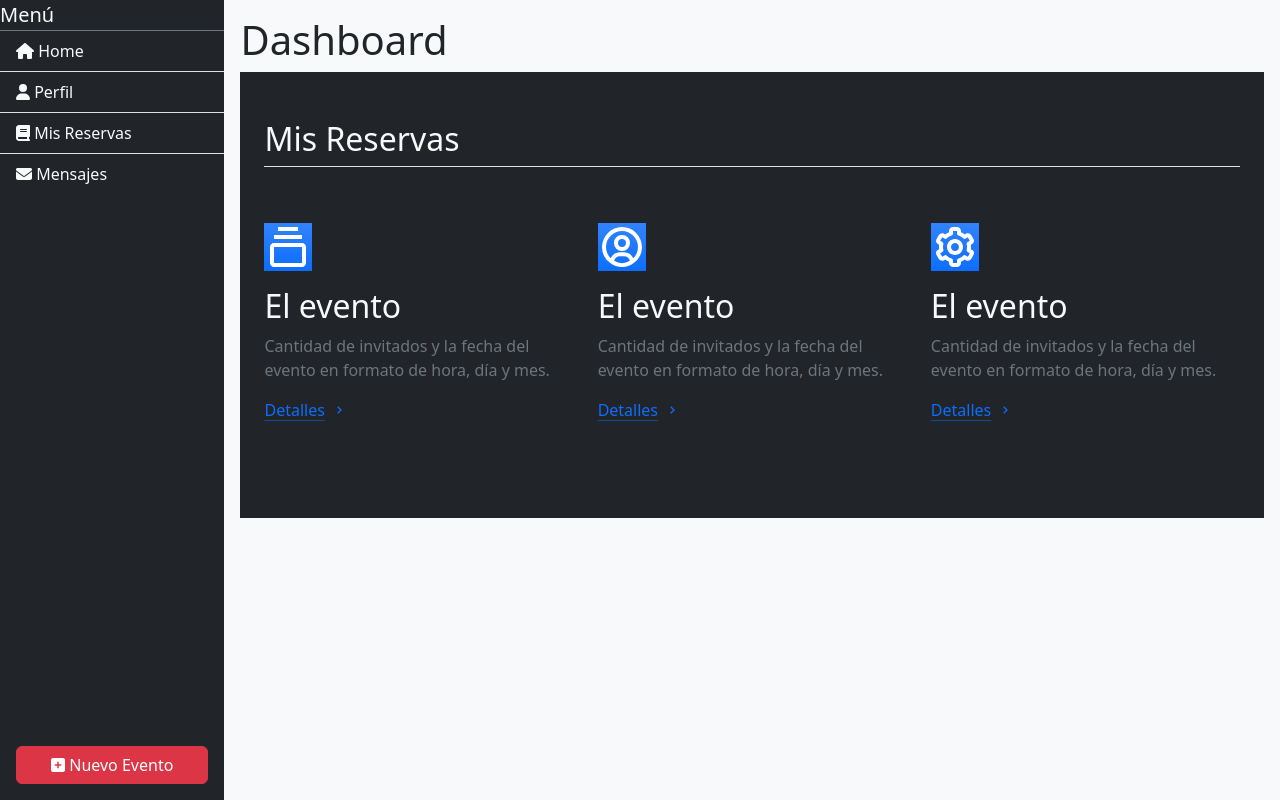
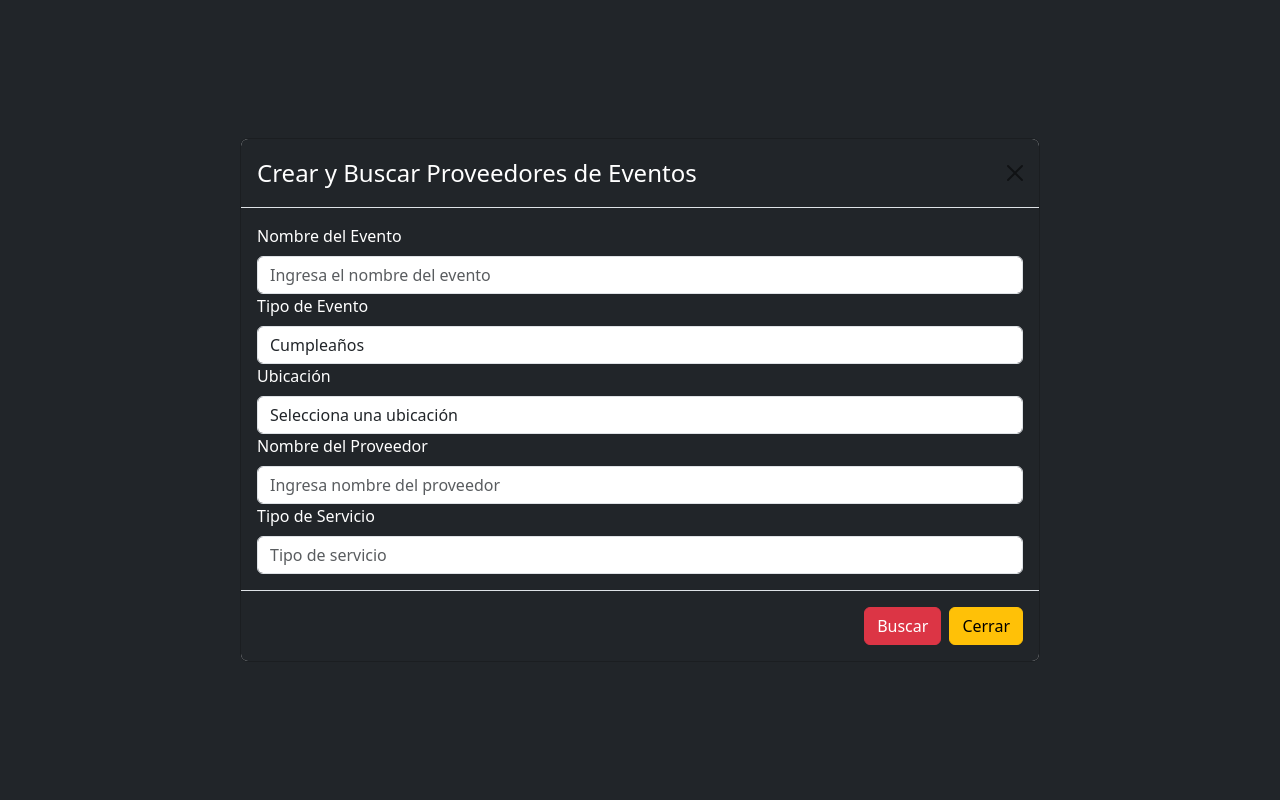
Before and after one commit to ignaciofrag/Eventify-pro-base, a React (Create React App) app: page /userdashboard in a window 1280 px wide. Both pictures are taken after a click on the button "Nuevo Evento". Shown: the part 89-889 px from the top of the page. Built offline with nearby package versions, Linux system fonts and the light colour scheme.

Commit message:
cambios update y nuevo componente

```diff
--- /dev/null
+++ b/src/components/newevent.js
@@ -0,0 +1,163 @@
+import React, { useState } from "react";
+import { Modal, Button, Form } from "react-bootstrap";
+
+function NewEventModal(props) {
+  // Estado para manejar la ubicación y el tipo de evento seleccionado
+  const [selectedLocation, setSelectedLocation] = useState("");
+  const [eventType, setEventType] = useState(""); // Estado para el tipo de evento
+
+  // Manejadores de cambio para los selects
+  const handleLocationChange = (e) => {
+    setSelectedLocation(e.target.value);
+  };
+
+  const handleEventTypeChange = (e) => {
+    setEventType(e.target.value); // Ajustamos la función para cambiar el tipo de evento
+  };
+
+  return (
+    <Modal
+      {...props}
+      size="lg"
+      aria-labelledby="contained-modal-title-vcenter"
+      centered
+      className="bg-dark text-white"
+    >
+      <Modal.Header closeButton className="bg-dark text-white">
+        <Modal.Title id="contained-modal-title-vcenter">
+          Crear y Buscar Proveedores de Eventos
+        </Modal.Title>
+      </Modal.Header>
+      <Modal.Body className="bg-dark text-white">
+        <Form>
+          <Form.Group controlId="formEventName">
+            <Form.Label>Nombre del Evento</Form.Label>
+            <Form.Control
+              type="text"
+              placeholder="Ingresa el nombre del evento"
+            />
+          </Form.Group>
+          <Form.Group controlId="formEventType">
+            <Form.Label>Tipo de Evento</Form.Label>
+            <Form.Control
+              as="select"
+              value={eventType}
+              onChange={handleEventTypeChange}
+            >
+              <option>Cumpleaños</option>
+              <option>Despedida de soltera/o</option>
+              <option>Matriomonio</option>
+              <option>Bautizo</option>
+              <option>Aniversario</option>
+              <option>Cena formal</option>
+              <option>Asado</option>
+              <option>Otro</option>
+            </Form.Control>
+          </Form.Group>
+          {eventType === "Otro" && (
+            <Form.Group controlId="formCustomEvent">
+              <Form.Label>Especifica el Evento</Form.Label>
+              <Form.Control
+                type="text"
+                placeholder="Ingresa el tipo de evento"
+              />
+            </Form.Group>
+          )}
+          <Form.Group controlId="formLocation">
+            <Form.Label>Ubicación</Form.Label>
+            <Form.Control
+              as="select"
+              onChange={handleLocationChange}
+              value={selectedLocation}
+            >
+              <option value="">Selecciona una ubicación</option>
+              <option>Santiago</option>
+              <option>Antofagasta</option>
+              <option>Iquique</option>
+              <option>La Serena</option>
+              <option>Rancagua</option>
+              <option>Viña del Mar</option>
+              <option>Valparaíso</option>
+              <option>Talca</option>
+              <option>Concepción</option>
+              <option>Temuco</option>
+              <option>Osorno</option>
+              <option>Valdivia</option>
+              <option>Puerto Montt</option>
+              <option>Chiloé</option>
+              <option>Frutillar</option>
+              <option>Puerto Natales</option>
+              {/* Añadir más opciones de ubicación si es necesario */}
+            </Form.Control>
+          </Form.Group>
+          {selectedLocation === "Santiago" && (
+            <Form.Group controlId="formComuna">
+              <Form.Label>Comuna</Form.Label>
+              <Form.Control as="select">
+                <option value="Providencia">Providencia</option>
+                <option value="Cerrillos">Cerrillos</option>
+                <option value="Cerro Navia">Cerro Navia</option>
+                <option value="Conchalí">Conchalí</option>
+                <option value="El Bosque">El Bosque</option>
+                <option value="Estación Central">Estación Central</option>
+                <option value="Huechuraba">Huechuraba</option>
+                <option value="Independencia">Independencia</option>
+                <option value="La Cisterna">La Cisterna</option>
+                <option value="La Florida">La Florida</option>
+                <option value="La Granja">La Granja</option>
+                <option value="La Pintana">La Pintana</option>
+                <option value="La Reina">La Reina</option>
+                <option value="Las Condes">Las Condes</option>
+                <option value="Lo Barnechea">Lo Barnechea</option>
+                <option value="Lo Espejo">Lo Espejo</option>
+                <option value="Lo Prado">Lo Prado</option>
+                <option value="Macul">Macul</option>
+                <option value="Maipú">Maipú</option>
+                <option value="Ñuñoa">Ñuñoa</option>
+                <option value="Padre Hurtado">Padre Hurtado</option>
+                <option value="Peñaflor">Peñaflor</option>
+                <option value="Peñalolén">Peñalolén</option>
+                <option value="Pirque">Pirque</option>
+                <option value="Providencia">Providencia</option>
+                <option value="Puente Alto">Puente Alto</option>
+                <option value="Quilicura">Quilicura</option>
+                <option value="Quinta Normal">Quinta Normal</option>
+                <option value="Recoleta">Recoleta</option>
+                <option value="Renca">Renca</option>
+                <option value="San Bernardo">San Bernardo</option>
+                <option value="San Joaquín">San Joaquín</option>
+                <option value="San José de Maipo">San José de Maipo</option>
+                <option value="San Miguel">San Miguel</option>
+                <option value="San Ramón">San Ramón</option>
+                <option value="Talagante">Talagante</option>
+                <option value="Vitacura">Vitacura</option>
+                {/* Añadir el resto de comunas aquí */}
+              </Form.Control>
+            </Form.Group>
+          )}
+          <Form.Group controlId="formGroupName">
+            <Form.Label>Nombre del Proveedor</Form.Label>
+            <Form.Control
+              type="text"
+              placeholder="Ingresa nombre del proveedor"
+            />
+          </Form.Group>
+          <Form.Group controlId="formGroupType">
+            <Form.Label>Tipo de Servicio</Form.Label>
+            <Form.Control type="text" placeholder="Tipo de servicio" />
+          </Form.Group>
+        </Form>
+      </Modal.Body>
+      <Modal.Footer className="bg-dark text-white">
+        <Button variant="danger" type="submit">
+          Buscar
+        </Button>
+        <Button variant="warning" onClick={props.onHide}>
+          Cerrar
+        </Button>
+      </Modal.Footer>
+    </Modal>
+  );
+}
+
+export default NewEventModal;
--- a/src/views/userdashboard.js
+++ b/src/views/userdashboard.js
@@ -1,9 +1,13 @@
-import React from 'react';
+import React, { useState } from 'react';
 import { Offcanvas, ListGroup, Button } from 'react-bootstrap';
 import { FontAwesomeIcon } from '@fortawesome/react-fontawesome';
 import { faHome, faUser, faBook, faEnvelope, faPlusSquare } from '@fortawesome/free-solid-svg-icons';
 import MyReservations from '../components/myreservations'
+import NewEventModal from '../components/newevent'; // Asegúrate de importar el modal correctamente
+
 function UserDashboard() {
+  const [modalShow, setModalShow] = useState(false);
+
   return (
     <div className="d-flex">
       {/* Sidebar section */}
@@ -27,15 +31,16 @@ function UserDashboard() {
             </ListGroup.Item>
           </ListGroup>
         </Offcanvas.Body>
-        <Button variant="danger" className="m-3">
+        <Button variant="danger" className="m-3" onClick={() => setModalShow(true)}>
           <FontAwesomeIcon icon={faPlusSquare} /> Nuevo Evento
         </Button>
       </div>
 
+      <NewEventModal show={modalShow} onHide={() => setModalShow(false)} />
+
       {/* Main content section */}
       <div className="flex-grow-1 p-3 bg-light">
         <h1 className="text-dark">Dashboard</h1>
-        {/* Aquí se agregaría más contenido principal */}
         <MyReservations />
       </div>
     </div>
```
Also changed, not shown: 1 other file (tests, documents, lock files or other folders).
